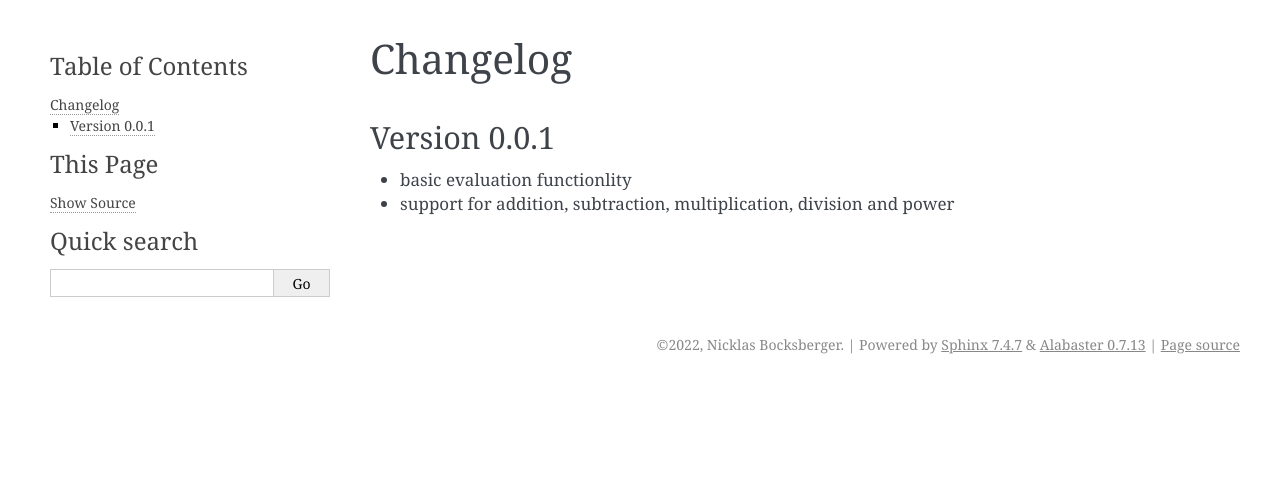
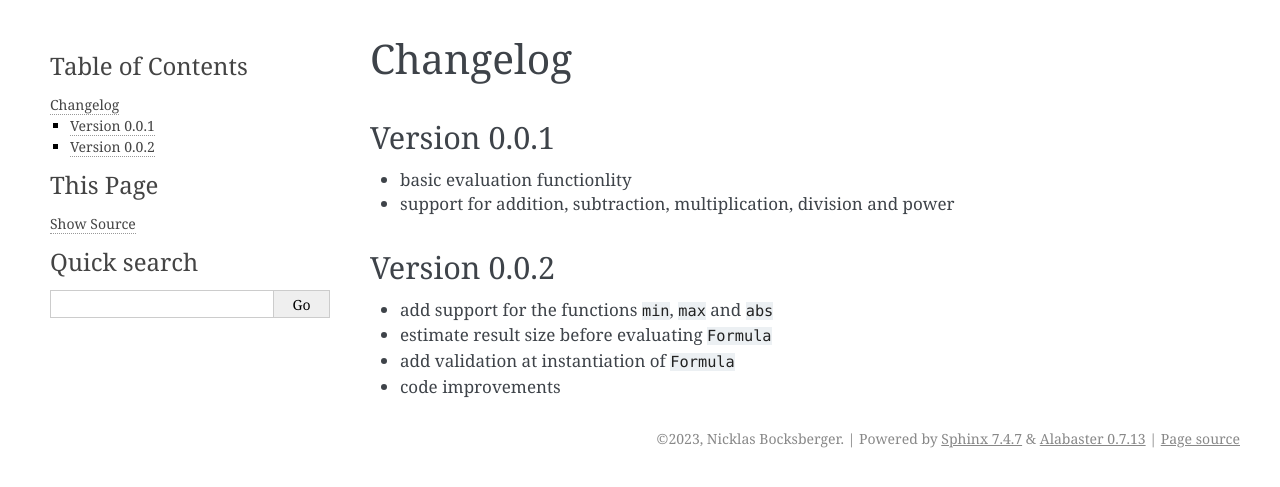
Before and after one commit to nick28829/formparse, a Sphinx documentation site: the page built from docs/changelog.rst, in a window 1280 px wide. Shown: the top 487 px of the page. Built offline with Sphinx 7.4.7, drawn with Linux system fonts in a browser that asks for light colours.

Commit message:
Bump version to 0.0.2 and year to 2023

```diff
--- a/CHANGELOG.rst
+++ b/CHANGELOG.rst
@@ -7,3 +7,10 @@
 
 - basic evaluation functionlity
 - support for addition, subtraction, multiplication, division and power
+
+Version 0.0.2
+=============
+- add support for the functions ``min``, ``max`` and ``abs``
+- estimate result size before evaluating ``Formula``
+- add validation at instantiation of ``Formula``
+- code improvements
--- a/docs/conf.py
+++ b/docs/conf.py
@@ -88,7 +88,7 @@ master_doc = "index"
 
 # General information about the project.
 project = "formparse"
-copyright = "2022, Nicklas Bocksberger"
+copyright = "2023, Nicklas Bocksberger"
 
 # The version info for the project you're documenting, acts as replacement for
 # |version| and |release|, also used in various other places throughout the
--- a/setup.cfg
+++ b/setup.cfg
@@ -3,7 +3,7 @@
 
 [metadata]
 name = formparse
-version = 0.0.1
+version = 0.0.2
 description = Simple library for evaluating mathematical formulas.
 author = Nicklas Bocksberger
 author_email = nicklas@bocksberger.com
```
Also changed, not shown: LICENSE.txt.
